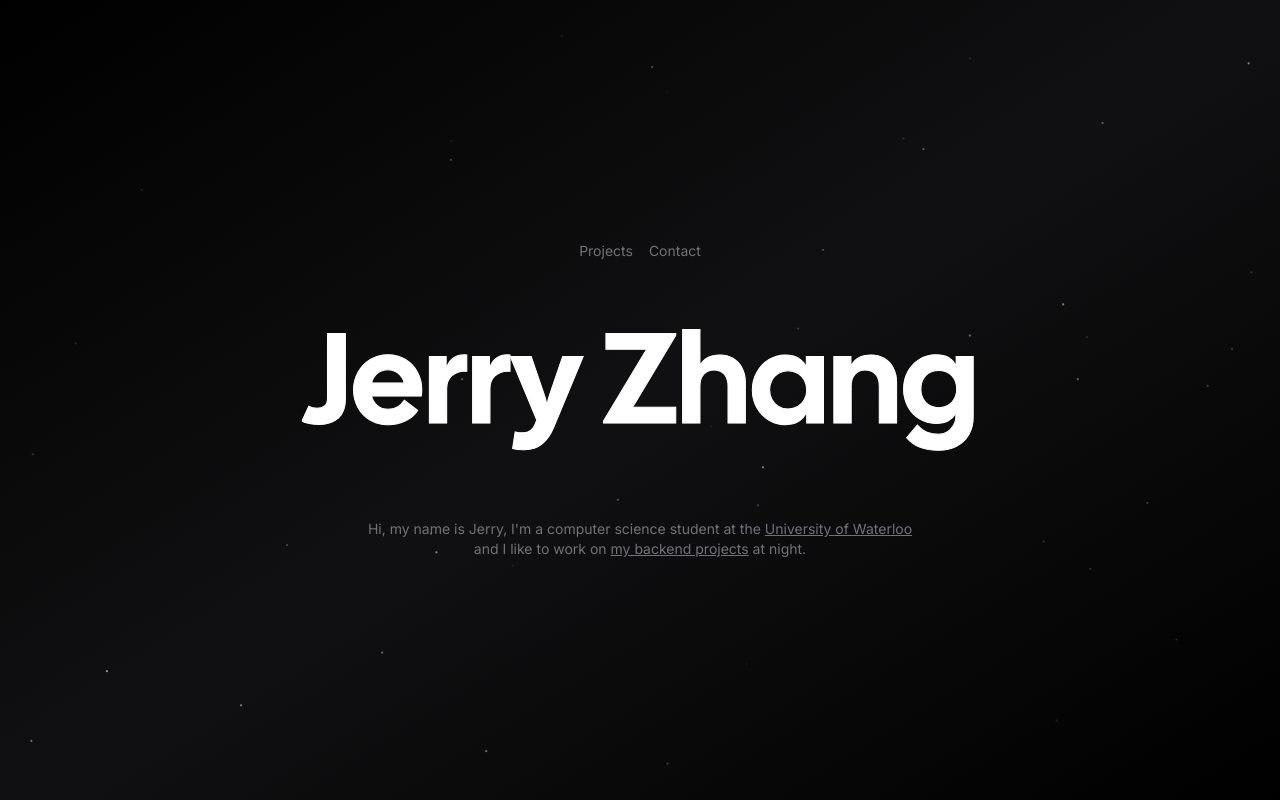
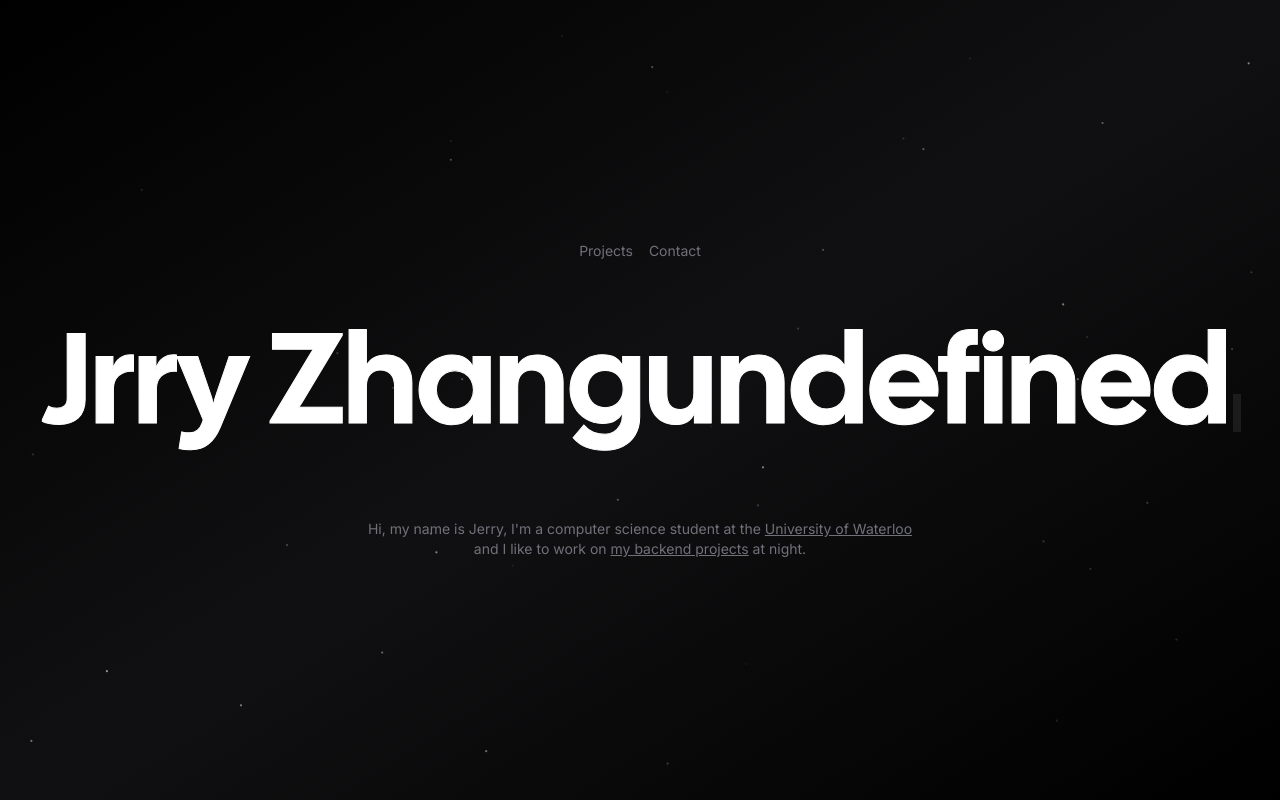
Before and after one commit to Jerryzjx/personal-website, a Next.js app: page / in a window 1280 px wide. Built offline with nearby package versions, Linux system fonts and the light colour scheme; no server answers; what tailwindcss-debug-screens would draw is missing.

Commit message:
modified main page

```diff
--- a/app/page.tsx
+++ b/app/page.tsx
@@ -1,6 +1,7 @@
 import Link from "next/link";
-import React from "react";
+import React, { useState, useEffect } from 'react';
 import Particles from "./components/particles";
+
 
 const navigation = [
 	{ name: "Projects", href: "/projects" },
@@ -8,6 +9,21 @@ const navigation = [
 ];
 
 export default function Home() {
+	const [title, setTitle] = useState('');
+	const fullTitle = 'Jerry Zhang';
+
+	useEffect(() => {
+		let index = 0;
+		const timer = setInterval(() => {
+			setTitle((prevTitle) => prevTitle + fullTitle[index]);
+			index++;
+			if (index === fullTitle.length) {
+				clearInterval(timer);
+			}
+		}, 150); // Speed of typing in milliseconds
+		return () => clearInterval(timer);
+	}, []);
+
 	return (
 		<div className="flex flex-col items-center justify-center w-screen h-screen overflow-hidden bg-gradient-to-tl from-black via-zinc-600/20 to-black">
 			<nav className="my-16 animate-fade-in">
@@ -28,9 +44,10 @@ export default function Home() {
 				className="absolute inset-0 -z-10 animate-fade-in"
 				quantity={100}
 			/>
-			<h1 className="z-10 text-6xl text-transparent duration-1000 bg-white cursor-default text-edge-outline animate-title font-display sm:text-6xl md:text-9xl whitespace-nowrap bg-clip-text ">
-				Jerry Zhang
-			</h1>
+			<h1 className="z-10 text-6xl text-transparent duration-1000 bg-white cursor-default text-edge-outline font-display sm:text-6xl md:text-9xl whitespace-nowrap bg-clip-text">
+        {title}
+				<span className="inline-block w-1 h-[1.25rem] ml-1 bg-white animate-ping"></span>
+      </h1>
 
 			<div className="hidden w-screen h-px animate-glow md:block animate-fade-right bg-gradient-to-r from-zinc-300/0 via-zinc-300/50 to-zinc-300/0" />
 			<div className="my-16 text-center animate-fade-in">
```
